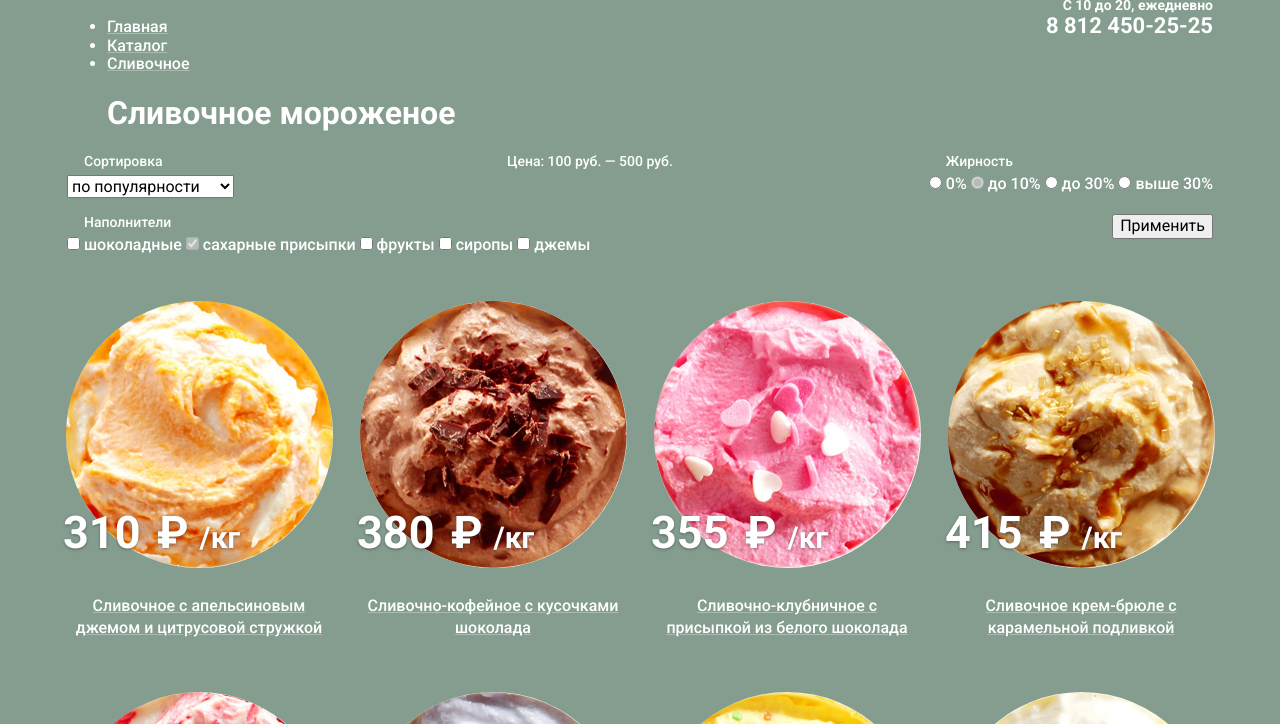
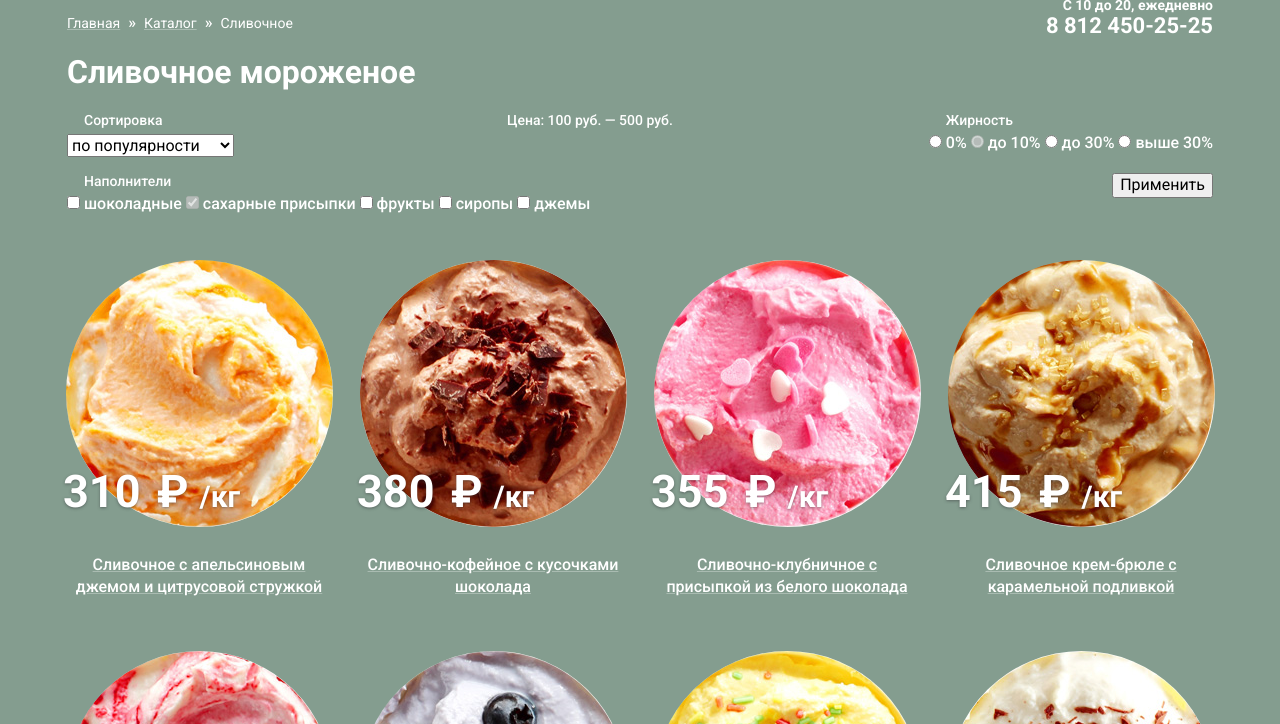
Before and after one commit to tamoona/120928-gllacy-25, a plain HTML site: page catalog.html in a window 1280 px wide. Shown: the part 76-800 px from the top of the page. Drawn offline with Linux system fonts and the light colour scheme.

Commit message:
Implement breadcrumbs styling

```diff
--- a/catalog.html
+++ b/catalog.html
@@ -139,11 +139,11 @@
           <li class="breadcrumbs-item">
             <a href="catalog.html">Каталог</a>
           </li>
-          <li class="breadcrumbs-item">
-            <a class="breadcrumbs-current">Сливочное</a>
+          <li class="breadcrumbs-item breadcrumbs-current">
+            <a href="#">Сливочное</a>
           </li>
-          <h1 class="page-title">Сливочное мороженое</h1>
         </ul>
+        <h1 class="page-title">Сливочное мороженое</h1>
       </div>
       <section class="catalog-filters">
         <form class="filters" action="https://echo.htmlacademy.ru" method="get">
--- a/css/style.css
+++ b/css/style.css
@@ -708,8 +708,6 @@ input[type="radio"].visually-hidden {
   border-top: 1px solid #cacac7;
 }
 
-/* Подчеркивание у ссылок */
-
 /* Каталог */
 
 .catalog {
@@ -864,3 +862,37 @@ input[type="radio"].visually-hidden {
   flex-wrap: wrap;
   justify-content: space-between;
 }
+
+/* Хлебные крошки */
+
+.breadcrumbs {
+  padding: 0;
+  margin: 0;
+  margin-top: 12px;
+  list-style: none;
+}
+
+.breadcrumbs-item {
+  display: inline-block;
+}
+
+.breadcrumbs a {
+  font-size: 14px;
+  line-height: 16px;
+  font-weight: normal;
+}
+
+.breadcrumbs-current a {
+  text-decoration: none;
+}
+
+.breadcrumbs-current a:hover,
+.breadcrumbs-current a:active {
+  text-decoration: none;
+  color: #ffffff;
+}
+
+.breadcrumbs-item:not(:last-of-type)::after {
+  content: "»";
+  padding: 0 4px;
+}
```
